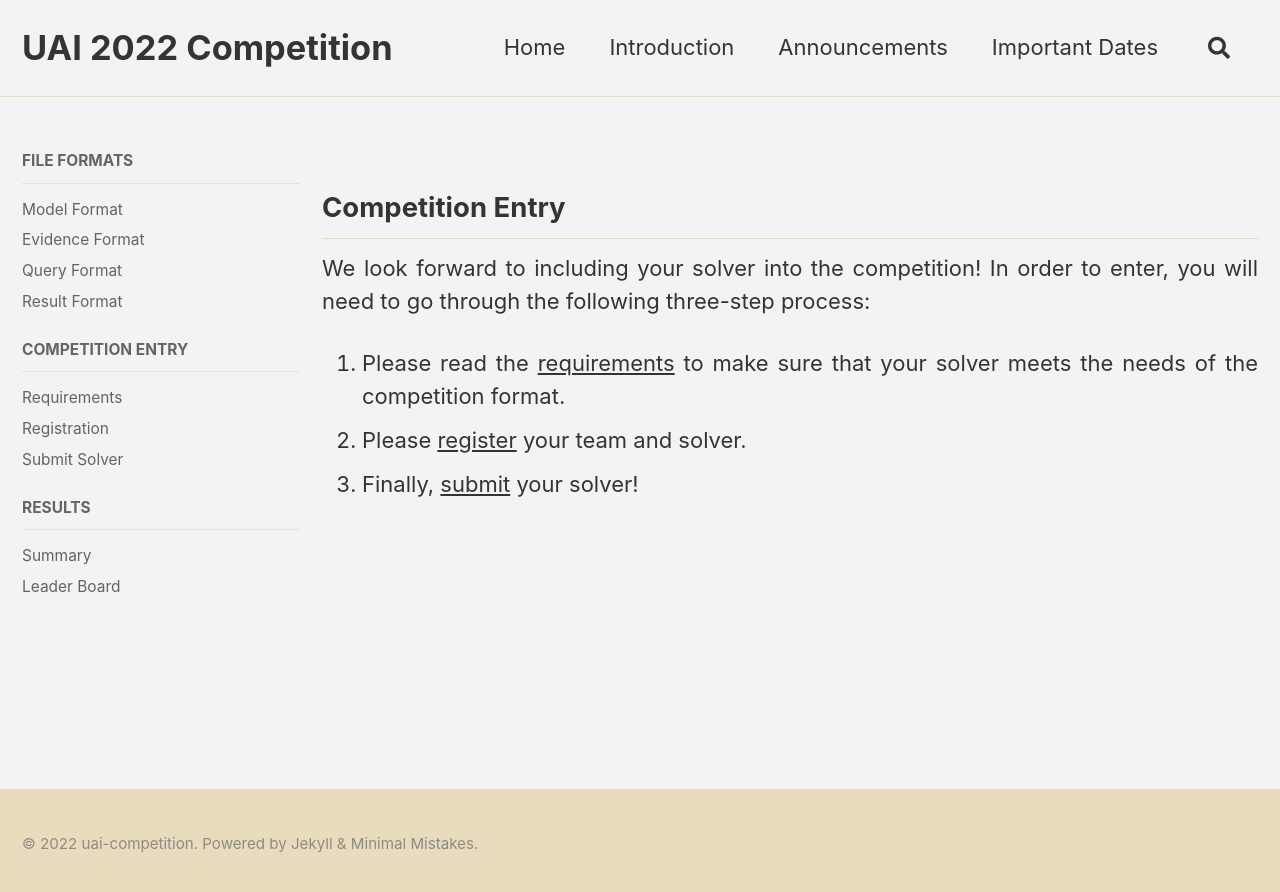
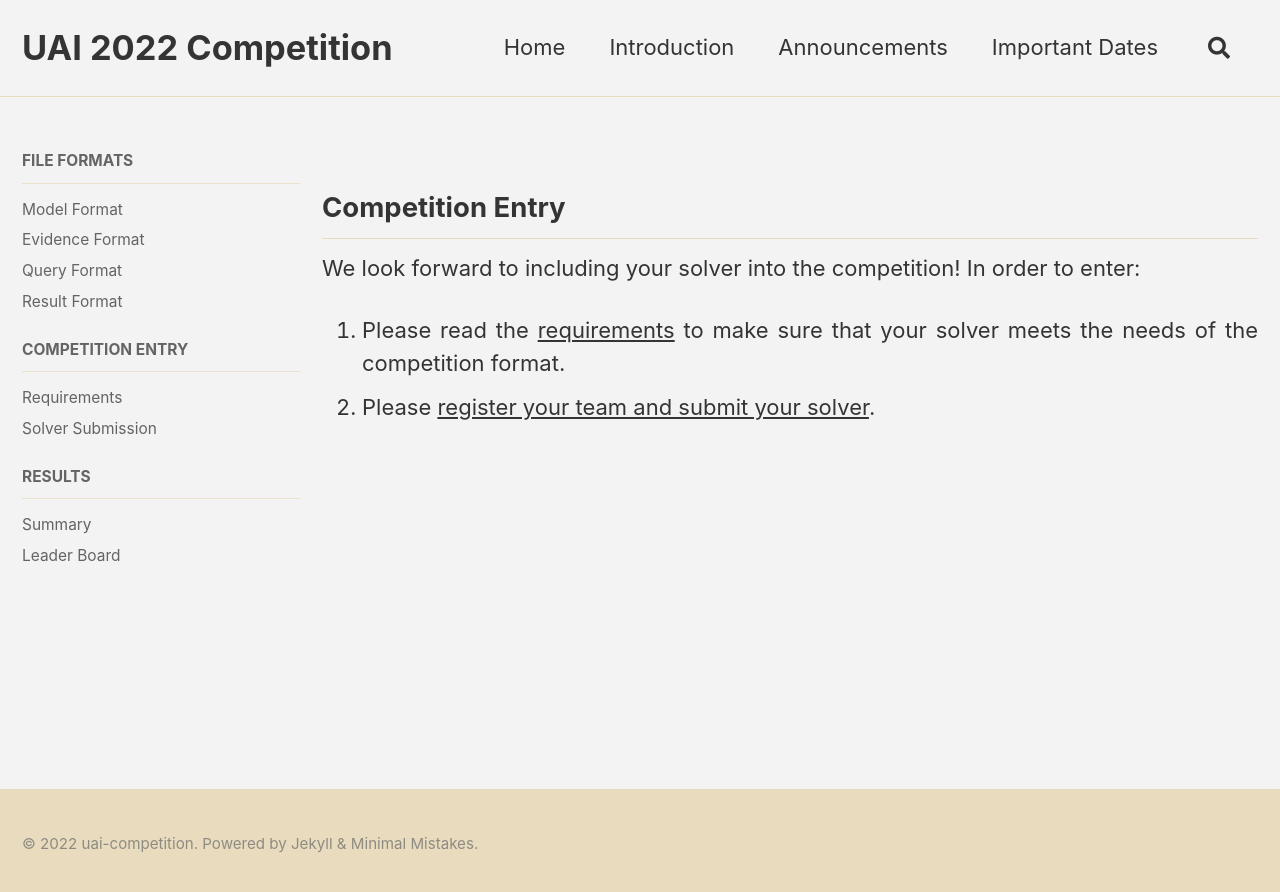
Before and after one commit to vibhavg1/uai-competition-dev, a Jekyll site: the page built from _pages/root/competition-entry/competition-entry.md, in a window 1280 px wide. Shown: the top 892 px of the page. Built offline with Jekyll 4.4.1, drawn with Linux system fonts in a browser that asks for light colours; cached includes are drawn as plain includes.

Commit message:
added solver submission (redirects to submit form)

```diff
--- a/_pages/root/competition-entry/competition-entry.md
+++ b/_pages/root/competition-entry/competition-entry.md
@@ -5,7 +5,6 @@ permalink: /competition-entry/
 
 ## Competition Entry
 We look forward to including your solver into the competition!
-In order to enter, you will need to go through the following three-step process:
+In order to enter:
 1. Please read the [requirements](./requirements.md) to make sure that your solver meets the needs of the competition format.
-2. Please [register](./registration.md) your team and solver.
-3. Finally, [submit](./solver-submission.md) your solver!
+2. Please [register your team and submit your solver](./solver-submission.md).
```
Also changed, not shown: _data/navigation.yml (+4 -4 lines), _pages/root/competition-entry/solver-submission.md (added, +8 -0 lines).
